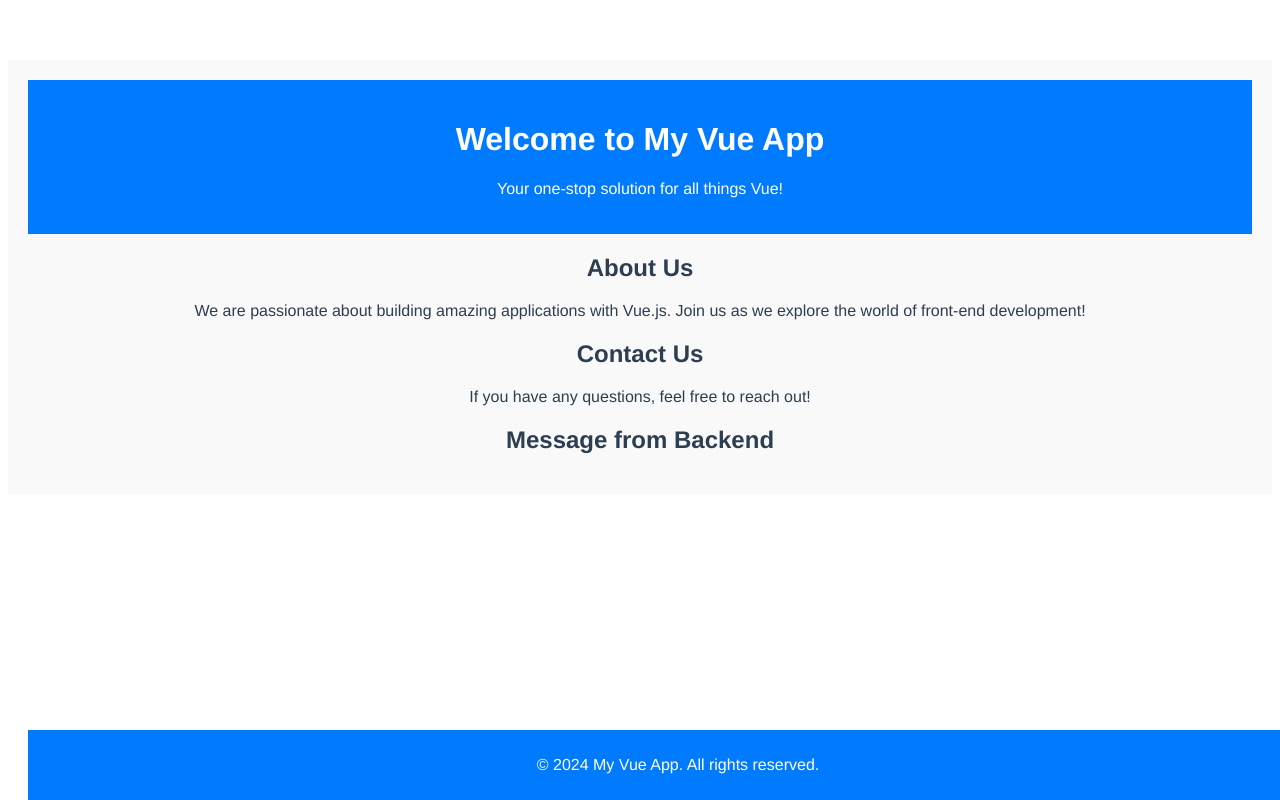
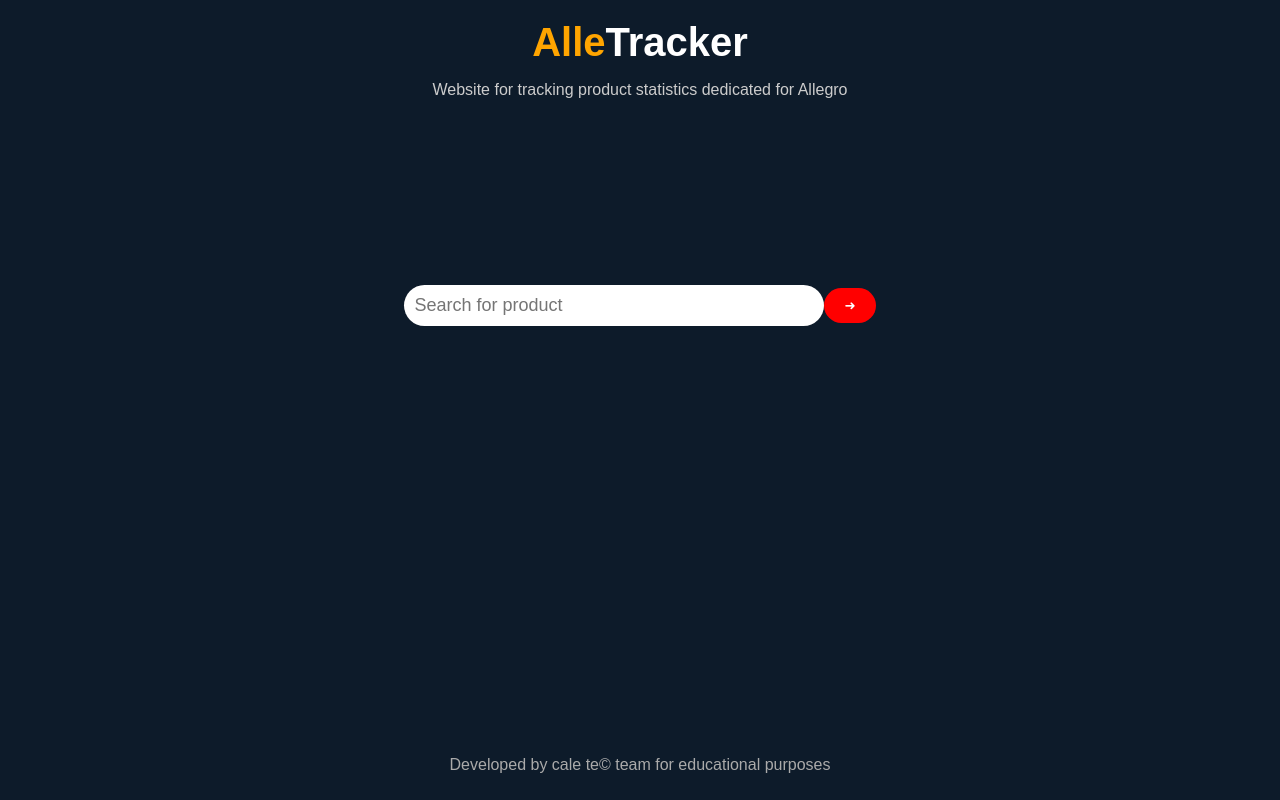
Before and after one commit to mkalinowsk1/AlleTracker, a Vue app in the folder alletracker/: page / in a window 1280 px wide. Built offline with nearby package versions, Linux system fonts and the light colour scheme; no server answers.

Commit message:
Simple main page

```diff
--- a/alletracker/src/App.vue
+++ b/alletracker/src/App.vue
@@ -1,25 +1,41 @@
 <template>
   <div id="app">
-    <HomePage />
+    <Header />
+    <SearchBar />
+    <Footer />
   </div>
 </template>
 
 <script>
-import HomePage from './components/HomePage.vue';
+import Header from './components/AppHeader.vue';
+import SearchBar from './components/SearchBar.vue';
+import Footer from './components/AppFooter.vue';
 
 export default {
-  name: 'App',
   components: {
-    HomePage,
-  },
+    Header,
+    SearchBar,
+    Footer
+  }
 };
 </script>
 
 <style>
-#app {
-  font-family: Avenir, Helvetica, Arial, sans-serif;
+/* Global styles */
+body {
+  margin: 0;
+  font-family: Arial, sans-serif;
+  background-color: #0d1b2a;
+  color: #fff;
   text-align: center;
-  color: #2c3e50;
-  margin-top: 60px;
 }
 </style>
+
+@media (max-width: 600px) {
+  .search-bar input {
+    width: 90%;
+  }
+  .search-bar button {
+    padding: 10px;
+  }
+}
--- /dev/null
+++ b/alletracker/src/components/AppFooter.vue
@@ -0,0 +1,21 @@
+<template>
+    <footer class="footer">
+      <p>Developed by cale te© team for educational purposes</p>
+    </footer>
+  </template>
+
+  <script>
+  export default {
+    name: 'AppFooter'
+  };
+  </script>
+
+  <style scoped>
+  .footer {
+    position: fixed;
+    bottom: 10px;
+    width: 100%;
+    text-align: center;
+    color: #aaa;
+  }
+  </style>
--- /dev/null
+++ b/alletracker/src/components/AppHeader.vue
@@ -0,0 +1,26 @@
+<template>
+    <header class="header">
+      <h1><span style="color: orange;">Alle</span>Tracker</h1>
+      <p>Website for tracking product statistics dedicated for Allegro</p>
+    </header>
+  </template>
+
+  <script>
+  export default {
+    name: 'AppHeader'
+  };
+  </script>
+
+  <style scoped>
+  .header {
+    padding: 20px;
+  }
+  .header h1 {
+    font-size: 2.5em;
+    margin: 0;
+  }
+  .header p {
+    color: #ccc;
+    font-size: 1em;
+  }
+  </style>
--- a/alletracker/src/components/HomePage.vue
+++ /dev/null
@@ -1,81 +0,0 @@
-<template>
-    <div class="homepage">
-      <header>
-        <h1>Welcome to My Vue App</h1>
-        <p>Your one-stop solution for all things Vue!</p>
-      </header>
-      <main>
-        <section>
-          <h2>About Us</h2>
-          <p>
-            We are passionate about building amazing applications with Vue.js.
-            Join us as we explore the world of front-end development!
-          </p>
-        </section>
-        <section>
-          <h2>Contact Us</h2>
-          <p>If you have any questions, feel free to reach out!</p>
-        </section>
-        <section>
-          <h2>Message from Backend</h2>
-          <p>{{ message }}</p>
-        </section>
-      </main>
-      <footer>
-        <p>&copy; 2024 My Vue App. All rights reserved.</p>
-      </footer>
-    </div>
-  </template>
-
-  <script>
-  import axios from 'axios';
-
-  export default {
-    name: 'HomePage',
-    data() {
-      return {
-        message: '',
-      };
-    },
-    created() {
-      this.fetchMessage();
-    },
-    methods: {
-      async fetchMessage() {
-        try {
-          const response = await axios.get('http://localhost:3000/api/message');
-          this.message = response.data.message;
-        } catch (error) {
-          console.error('Error fetching message:', error);
-        }
-      },
-    },
-  };
-  </script>
-
-  <style scoped>
-  .homepage {
-    text-align: center;
-    padding: 20px;
-    background-color: #f9f9f9;
-  }
-
-  header {
-    background-color: #007bff;
-    color: white;
-    padding: 20px;
-  }
-
-  main {
-    margin: 20px 0;
-  }
-
-  footer {
-    background-color: #007bff;
-    color: white;
-    padding: 10px;
-    position: fixed;
-    bottom: 0;
-    width: 100%;
-  }
-  </style>
--- /dev/null
+++ b/alletracker/src/components/SearchBar.vue
@@ -0,0 +1,56 @@
+<template>
+    <div class="search-bar">
+      <input v-model="searchTerm" type="text" placeholder="Search for product" />
+      <button @click="searchProduct">
+        <span>&#10140;</span>
+      </button>
+    </div>
+  </template>
+
+  <script>
+  export default {
+    name: 'SearchBar',
+    data() {
+      return {
+        searchTerm: ''
+      };
+    },
+    methods: {
+      searchProduct() {
+        console.log('Searching for product:', this.searchTerm);
+        // Add logic here to fetch product data based on searchTerm
+      }
+    }
+  };
+  </script>
+
+  <style scoped>
+  .search-bar {
+    display: flex;
+    justify-content: center;
+    align-items: center;
+    margin-top: 150px;
+  }
+
+  .search-bar input {
+    padding: 10px;
+    font-size: 18px;
+    border-radius: 25px;
+    width: 400px;
+    border: none;
+    outline: none;
+  }
+
+  .search-bar button {
+    background-color: red;
+    border: none;
+    padding: 10px 20px;
+    color: white;
+    border-radius: 25px;
+    cursor: pointer;
+  }
+
+  .search-bar button:hover {
+    background-color: #e60000;
+  }
+  </style>
```
Also changed, not shown: alletracker/src/components/HelloWorld.vue (deleted, +0 -58 lines).
